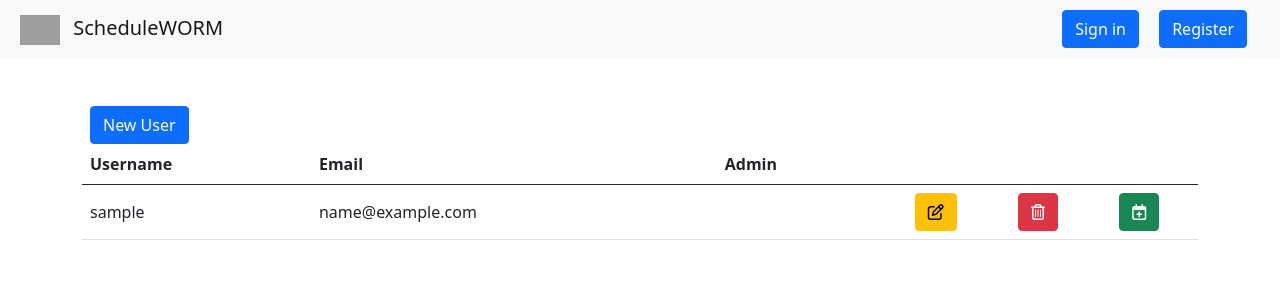
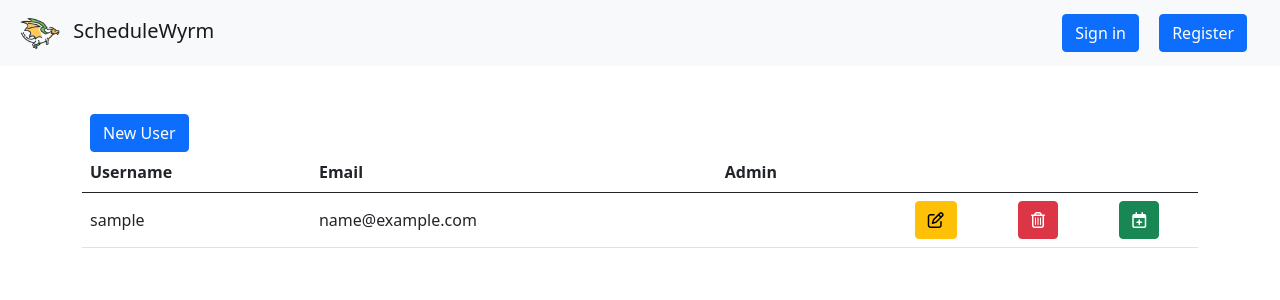
Before and after one commit to zpanula/scheduleworm, a Node server app: template src/views/user/management.ejs in a window 1280 px wide. Shown: the top 300 px of the page. Run offline with Node 20, Linux system fonts and the light colour scheme; the template is opened without the code that fills it: most values are stand-ins (such as "Sample title", 1, 10 or a date in 2020); some libraries are stand-ins or nearby versions; grey boxes are pictures that could not be loaded.

Commit message:
Change name to Schedulewyrm and add logo

```diff
--- a/src/views/pages/index.ejs
+++ b/src/views/pages/index.ejs
@@ -8,11 +8,11 @@
     <div class="px-4 py-5 my-5 text-center">
       <img
         class="d-block mx-auto mb-4 mt-5"
-        src="https://cdn-icons-png.flaticon.com/512/350/350922.png"
+        src="/img/schedulewyrm.png"
         alt=""
         width="80"
       />
-      <h1 class="display-5 fw-bold">ScheduleWORM</h1>
+      <h1 class="display-5 fw-bold">ScheduleWyrm</h1>
       <div class="col-lg-6 mx-auto">
         <p class="lead mb-4">
           I like to eat the dirt. When I eat the dirt I want to be in it and it
--- a/src/views/partials/head.ejs
+++ b/src/views/partials/head.ejs
@@ -8,4 +8,4 @@
   crossorigin="anonymous"
 ></script>
 
-<title>Scheduleworm</title>
+<title>Schedulewyrm</title>
--- a/src/views/partials/nav.ejs
+++ b/src/views/partials/nav.ejs
@@ -3,13 +3,8 @@
 >
   <div class="container-fluid">
     <a class="navbar-brand" href="#"
-      ><img
-        class="mx-2"
-        src="https://cdn-icons-png.flaticon.com/512/350/350922.png"
-        alt=""
-        width="40"
-      />
-      ScheduleWORM
+      ><img class="mx-2" src="/img/schedulewyrm.png" alt="" width="40" />
+      ScheduleWyrm
     </a>
 
     <div id="navbtns">
```
Also changed, not shown: src/public/favicon.ico (added), src/public/img/schedulewyrm.png (added).
